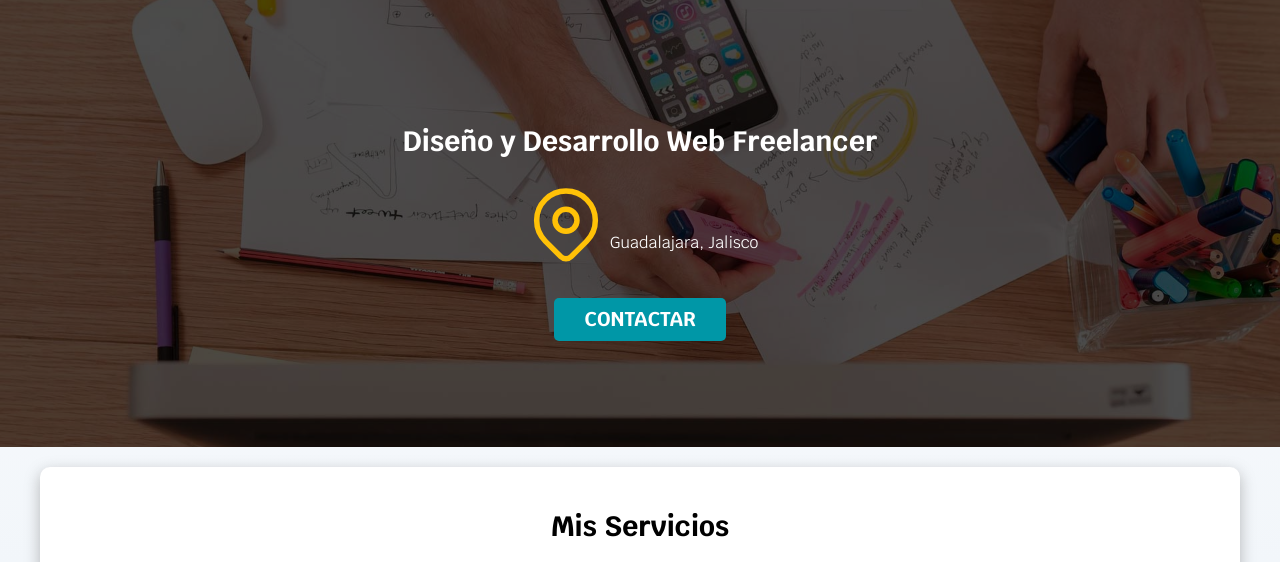
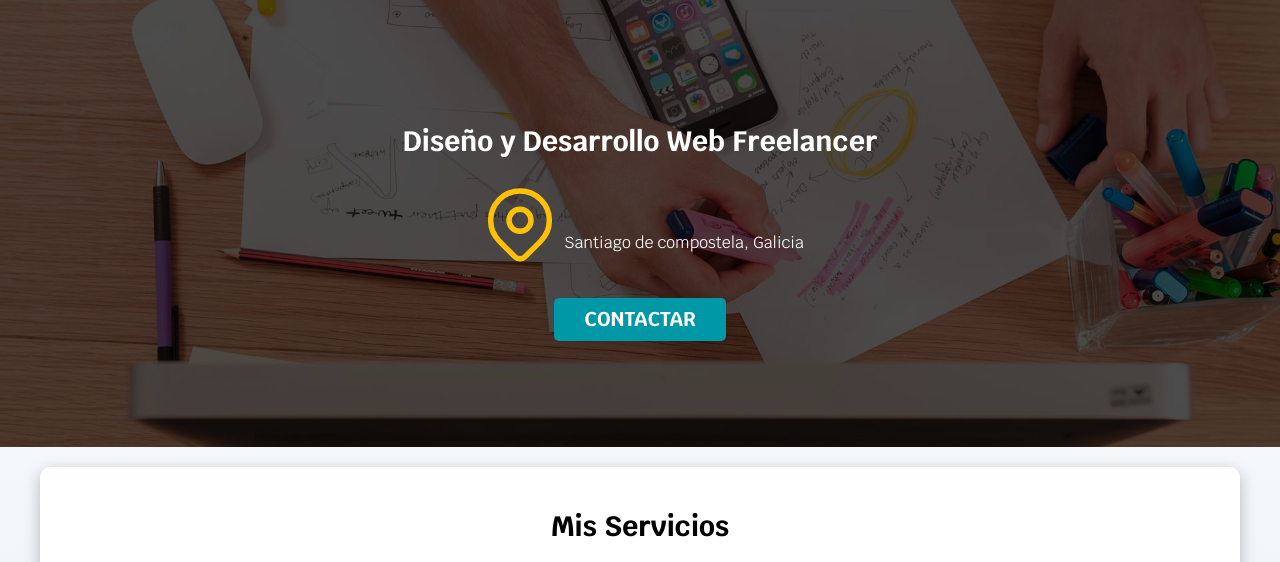
Before and after one commit to henokmr/curso, a plain HTML site: page freelancer_inicio/index.html in a window 1280 px wide. Shown: the part 141-703 px from the top of the page. Drawn offline with nearby package versions, Linux system fonts and the light colour scheme.

Commit message:
Lugar cambiado

```diff
--- a/freelancer_inicio/index.html
+++ b/freelancer_inicio/index.html
@@ -49,7 +49,7 @@
               d="M17.657 16.657L13.414 20.9a1.998 1.998 0 0 1 -2.827 0l-4.244-4.243a8 8 0 1 1 11.314 0z"
             />
           </svg>
-          <p>Guadalajara, Jalisco</p>
+          <p>Santiago de compostela, Galicia</p>
         </div>
         <a class="boton" href="#">Contactar</a>
       </div>
```
